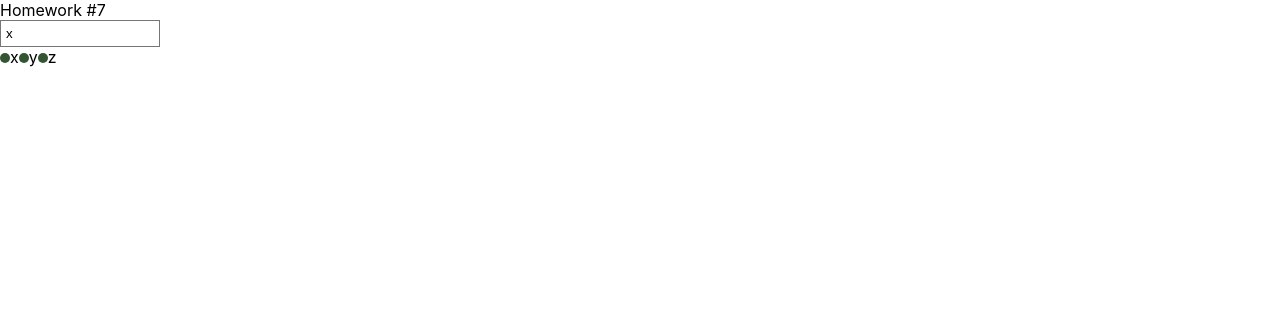
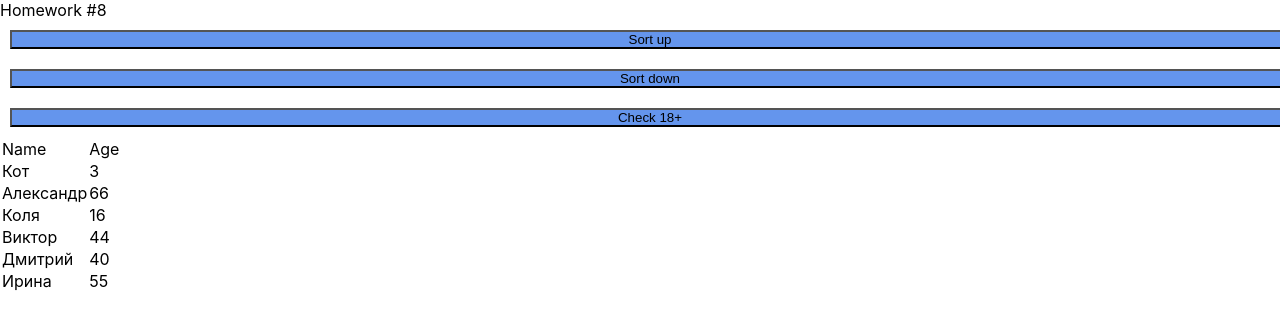
Before and after one commit to Alex666000/DZ_auto, a React (Create React App) app: page / in a window 1280 px wide. Shown: the top 330 px of the page. Built offline with nearby package versions, Linux system fonts and the light colour scheme.

Commit message:
HW8 - готово

```diff
--- a/src/s1-main/App.tsx
+++ b/src/s1-main/App.tsx
@@ -7,6 +7,7 @@ import HW2 from "../s2-homeworks/hw02/HW2";
 import HW5 from "../s2-homeworks/hw05/HW5";
 import HW6 from "../s2-homeworks/hw06/HW6";
 import HW7 from "../s2-homeworks/hw07/HW7";
+import HW8 from "../s2-homeworks/hw08/HW8";
 
 function App() {
     return (
@@ -20,7 +21,7 @@ function App() {
           {/*  при выполнении дз 5 и более - закомментировать здесь дз 1-4, так как они есть внутри дз 5*/}
           {/*  <HW5/>*/}
           {/*  <HW6/>*/}
-            <HW7 />
+            <HW8 />
         </div>
     )
 }
--- a/src/s2-homeworks/hw07/common/c5-SuperSelect/SuperSelect.tsx
+++ b/src/s2-homeworks/hw07/common/c5-SuperSelect/SuperSelect.tsx
@@ -62,3 +62,76 @@ const SuperSelect: React.FC<SuperSelectPropsType> = ({
 }
 
 export default SuperSelect
+
+/*// select
+export const ControlSelect = () => {
+    const [parentValue, setParentValue] = useState<string | undefined>('2')
+    const onChange = (e: ChangeEvent<HTMLSelectElement>) => {
+        setParentValue(e.currentTarget.value)
+    }
+    return <select value={parentValue} onChange={onChange}>
+        <option>None</option>
+        <option value={1}>Minsk</option>
+        <option value={2}>Moscow</option>
+        <option value={3}>Kiev</option>
+    </select>
+}*/
+// -------------------------------------------------------------------------------------------------
+                                      // select
+// import React, {useState} from "react";
+// import s from "./Select.module.css"
+//
+// type ItemType = {
+//     title: string
+//     value?: any
+// }
+//
+// type SelectPropsType = {
+//     value: any
+//     onChange: (value: any) => void
+//     items: ItemType[]
+// }
+//
+// export function Select(props: SelectPropsType) {
+//     const [active, setActive] = useState(false)
+//     const [hovered, setHovered] = useState(props.value)
+//     const selectedItem = props.items.find(i => i.value === props.value)
+//     const hoveredItem = props.items.find(i => i.value === hovered)
+//     const toggleItems = () => {
+//         setActive(!active)
+//     }
+//     const onItemClick = (value: any) => {
+//         props.onChange(value);
+//         toggleItems()
+//     }
+//
+//     return (
+//         <>
+//             <select>
+//                 <option value={""}>Minsk</option>
+//                 <option value={""}>Moscow</option>
+//                 <option value={""}>Kiev</option>
+//             </select>
+//             {/* класс select всегда, а класс active если активен элемент*/}
+//             <div className={s.select}>
+//                 <div>
+//                     <span className={s.main} onClick={toggleItems}>
+//                         {selectedItem && selectedItem.title} </span>
+//                     {/*элементы*/}
+//                     {active &&
+//                         <div className={s.items}>
+//                             {props.items.map(i =>
+//                                 <div className={s.item + "" + (hovered === i ? s.selected : "")}
+//                                      key={i.value}
+//                                      onClick={onItemClick}
+//                                 >{i.title}
+//                                 </div>)}
+//                         </div>
+//                     }
+//
+//
+//                 </div>
+//             </div>
+//         </>
+//     );
+// }
--- a/src/s2-homeworks/hw08/HW8.tsx
+++ b/src/s2-homeworks/hw08/HW8.tsx
@@ -17,7 +17,7 @@ export type UserType = {
     age: number
 }
 
-const initialPeople: UserType[] = [
+ export const initialPeople: UserType[] = [
     // студенты могут поменять имя/возраст/количество объектов, _id должны быть целочисленные
     {_id: 0, name: 'Кот', age: 3},
     {_id: 1, name: 'Александр', age: 66},
@@ -31,7 +31,7 @@ const HW8 = () => {
     const [people, setPeople] = useState<UserType[]>(initialPeople)
     const [currentSort, setCurrentSort] = useState('')
 
-    const finalPeople = people.map((u: UserType) => <User key={u._id} u={u}/>)
+    const finalPeople = people.map((user: UserType) => <User key={user._id} user={user}/>)
 
     const sortUp = () => {
         setPeople(
--- a/src/s2-homeworks/hw08/User.tsx
+++ b/src/s2-homeworks/hw08/User.tsx
@@ -4,19 +4,19 @@ import s from './HW8.module.css'
 
 // types
 type UserPropsType = {
-    u: UserType
+    user: UserType
 }
 
-const User: React.FC<UserPropsType> = ({ u }) => {
+const User: React.FC<UserPropsType> = ({ user }) => {
     return (
-        <tr id={'hw8-user-' + u._id + '-' + u.age} className={s.item}>
-            <td id={'hw8-user-name-' + u._id} className={s.nameCol}>
+        <tr id={'hw8-user-' + user._id + '-' + user.age} className={s.item}>
+            <td id={'hw8-user-name-' + user._id} className={s.nameCol}>
                 {/*отобразить имя*/}
-
+                {user.name}
             </td>
-            <td id={'hw8-user-age-' + u._id}>
+            <td id={'hw8-user-age-' + user._id}>
                 {/*отобразить возраст*/}
-
+                {user.age}
             </td>
         </tr>
     )
--- a/src/s2-homeworks/hw08/bll/homeWorkReducer.ts
+++ b/src/s2-homeworks/hw08/bll/homeWorkReducer.ts
@@ -1,18 +1,49 @@
-import {UserType} from '../HW8'
+import {initialPeople, UserType} from "../HW8"
+import {ifError} from "assert";
+
+export const initialState: UserType[] = [
+    // студенты могут поменять имя/возраст/количество объектов, _id должны быть целочисленные
+    {_id: 0, name: "Кот", age: 3},
+    {_id: 1, name: "Александр", age: 66},
+    {_id: 2, name: "Коля", age: 16},
+    {_id: 3, name: "Виктор", age: 44},
+    {_id: 4, name: "Дмитрий", age: 40},
+    {_id: 5, name: "Ирина", age: 55},
+]
 
 type ActionType =
-    | { type: 'sort'; payload: 'up' | 'down' }
-    | { type: 'check'; payload: number }
+    | { type: "sort"; payload: "up" | "down" }
+    | { type: "check"; payload: number }
 
-export const homeWorkReducer = (state: any, action: any): any => { // need to fix any
+export const homeWorkReducer = (state: UserType[], action: ActionType): UserType[] => { // need to fix any
     switch (action.type) {
-        case 'sort': { // by name
+        case "sort": {
+            const copyState = [...state]
+            if (action.payload === 'up') {
+                 copyState.sort( (a, b) => {
+                     if (a.name < b.name) //сортируем строки по возрастанию
+                         return -1
+                     if (a.name > b.name)
+                         return 1
+                     return 0 // Никакой сортировки
+                 })
+            } else {
+                copyState.sort( (a, b) => {
+                    if (b.name < a.name) //сортируем строки по возрастанию
+                        return -1
+                    if (b.name > a.name)
+                        return 1
+                    return 0 // Никакой сортировки
+                })
+            }
+            return  copyState
 
-            return state // need to fix
+
         }
-        case 'check': {
+        case "check": {
+            // need to fix
+            return state.filter(user => user.age > 18)
 
-            return state // need to fix
         }
         default:
             return state
```
